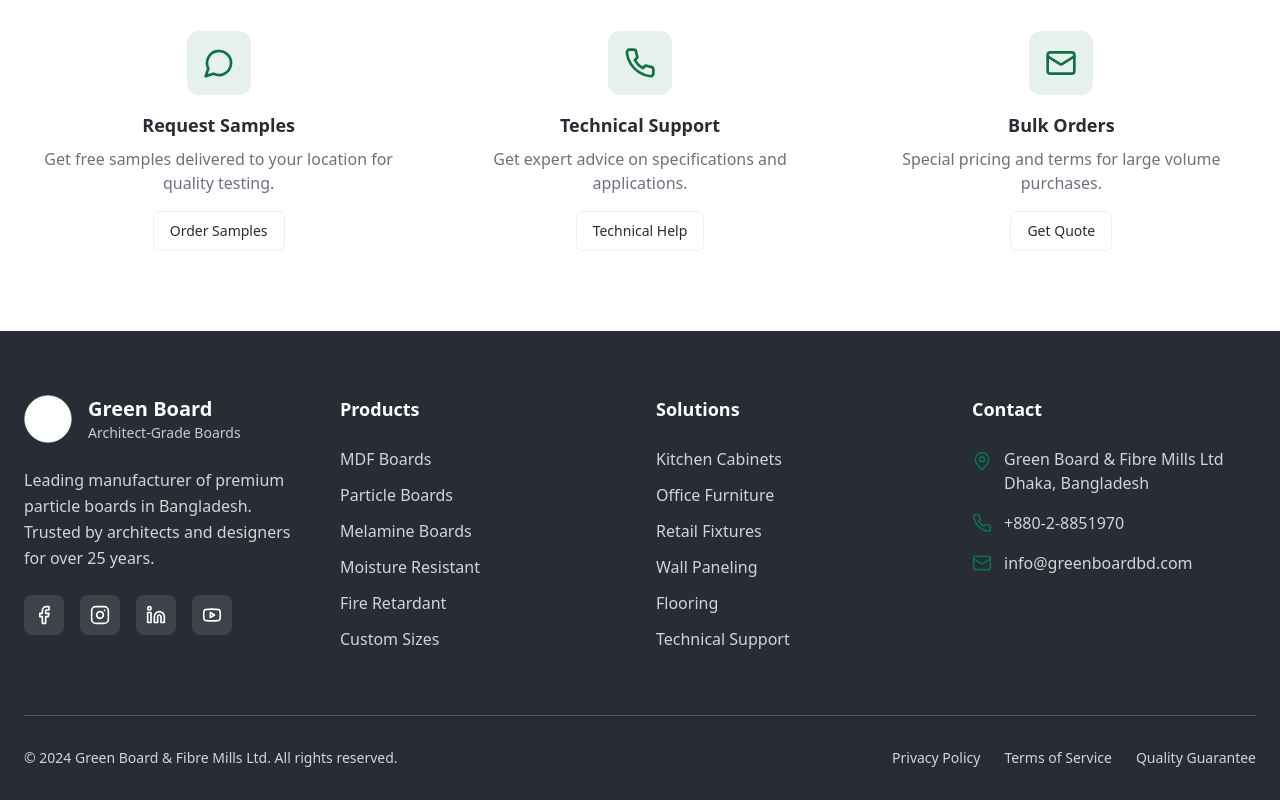
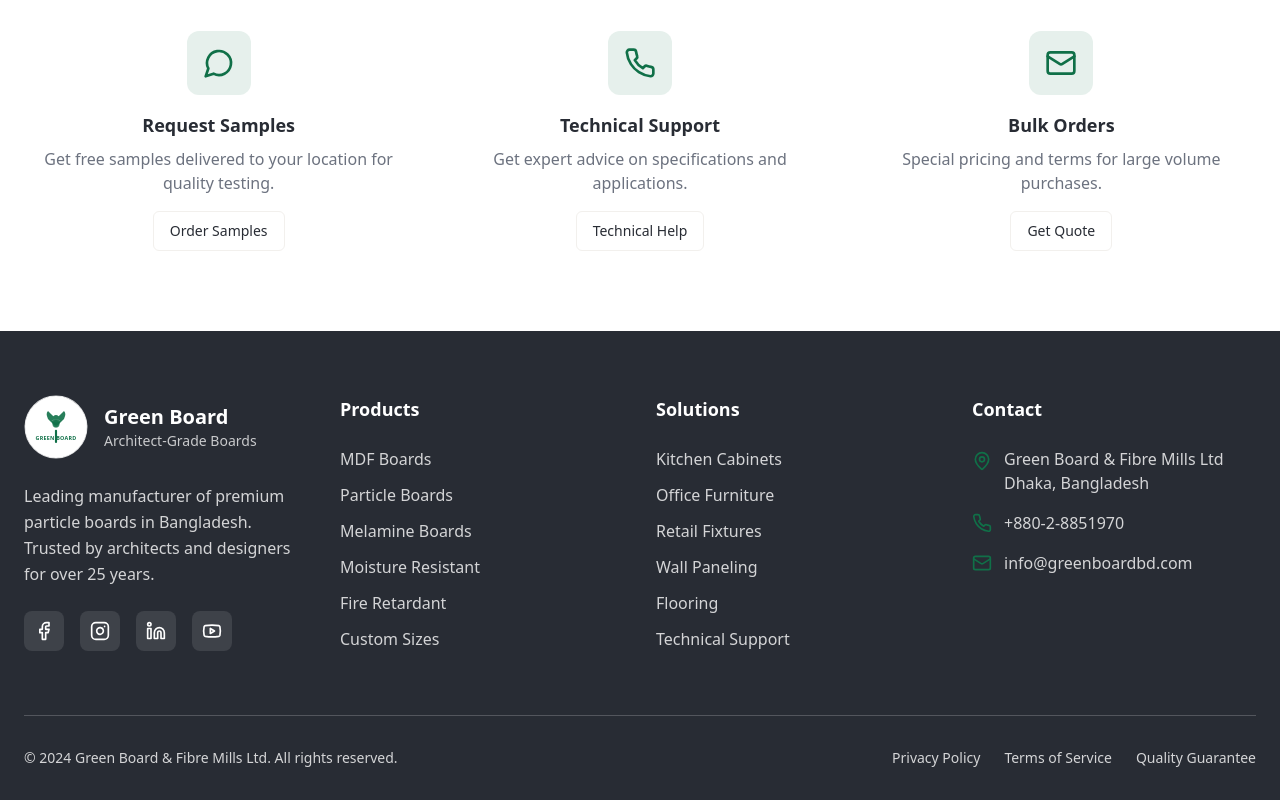
Before and after one commit to tanjilahmed7/greenboard-precision-upgrade, a React (Vite) app: page / in a window 1280 px wide. Shown: the part 6434-7234 px from the top of the page. Built offline with nearby package versions, Linux system fonts and the light colour scheme.

Commit message:
Fix: Add logo to footer
Added the Green Board logo to the footer component.

```diff
--- a/src/components/Footer.tsx
+++ b/src/components/Footer.tsx
@@ -10,10 +10,10 @@ const Footer = () => {
           {/* Company Info */}
           <div className="lg:col-span-1">
             <div className="flex items-center gap-4 mb-6">
-              <Logo size="md" className="filter brightness-0 invert" />
+              <Logo size="lg" variant="white" />
               <div>
-                <h3 className="font-bold text-xl">Green Board</h3>
-                <p className="text-sm opacity-75">Architect-Grade Boards</p>
+                <h3 className="font-bold text-xl text-background">Green Board</h3>
+                <p className="text-sm text-background/75">Architect-Grade Boards</p>
               </div>
             </div>
             <p className="text-background/80 mb-6 leading-relaxed">
--- a/src/components/Logo.tsx
+++ b/src/components/Logo.tsx
@@ -1,14 +1,17 @@
 interface LogoProps {
   className?: string;
   size?: "sm" | "md" | "lg";
+  variant?: "default" | "white";
 }
 
-const Logo = ({ className = "", size = "md" }: LogoProps) => {
+const Logo = ({ className = "", size = "md", variant = "default" }: LogoProps) => {
   const sizeClasses = {
     sm: "w-8 h-8",
     md: "w-12 h-12",
     lg: "w-16 h-16"
   };
+
+  const isWhite = variant === "white";
 
   return (
     <div className={`${sizeClasses[size]} ${className}`}>
@@ -22,8 +25,8 @@ const Logo = ({ className = "", size = "md" }: LogoProps) => {
           cx="60"
           cy="60"
           r="58"
-          fill="hsl(var(--primary))"
-          stroke="hsl(var(--primary-light))"
+          fill={isWhite ? "white" : "hsl(var(--primary))"}
+          stroke={isWhite ? "rgba(255,255,255,0.8)" : "hsl(var(--primary-light))"}
           strokeWidth="2"
         />
 
@@ -35,21 +38,21 @@ const Logo = ({ className = "", size = "md" }: LogoProps) => {
             y="35"
             width="4"
             height="25"
-            fill="hsl(var(--primary-foreground))"
+            fill={isWhite ? "hsl(var(--primary))" : "hsl(var(--primary-foreground))"}
             rx="2"
           />
 
           {/* Leaves/Branches */}
           <path
             d="M-15 15 Q-20 5 -15 0 Q-10 5 -5 10 Q0 5 5 10 Q10 5 15 0 Q20 5 15 15 Q10 20 5 25 Q0 30 -5 25 Q-10 20 -15 15 Z"
-            fill="hsl(var(--primary-foreground))"
+            fill={isWhite ? "hsl(var(--primary))" : "hsl(var(--primary-foreground))"}
             opacity="0.9"
           />
 
           {/* Central leaf detail */}
           <path
             d="M-8 18 Q0 12 8 18 Q0 25 -8 18 Z"
-            fill="hsl(var(--primary))"
+            fill={isWhite ? "white" : "hsl(var(--primary))"}
             opacity="0.3"
           />
 
@@ -59,7 +62,7 @@ const Logo = ({ className = "", size = "md" }: LogoProps) => {
             cy="20"
             rx="6"
             ry="8"
-            fill="hsl(var(--primary-foreground))"
+            fill={isWhite ? "hsl(var(--primary))" : "hsl(var(--primary-foreground))"}
             opacity="0.7"
             transform="rotate(-30)"
           />
@@ -68,7 +71,7 @@ const Logo = ({ className = "", size = "md" }: LogoProps) => {
             cy="20"
             rx="6"
             ry="8"
-            fill="hsl(var(--primary-foreground))"
+            fill={isWhite ? "hsl(var(--primary))" : "hsl(var(--primary-foreground))"}
             opacity="0.7"
             transform="rotate(30)"
           />
@@ -82,7 +85,7 @@ const Logo = ({ className = "", size = "md" }: LogoProps) => {
             textAnchor="middle"
             fontSize="10"
             fontWeight="bold"
-            fill="hsl(var(--primary-foreground))"
+            fill={isWhite ? "hsl(var(--primary))" : "hsl(var(--primary-foreground))"}
             fontFamily="system-ui, -apple-system, sans-serif"
             letterSpacing="0.5px"
           >
```
